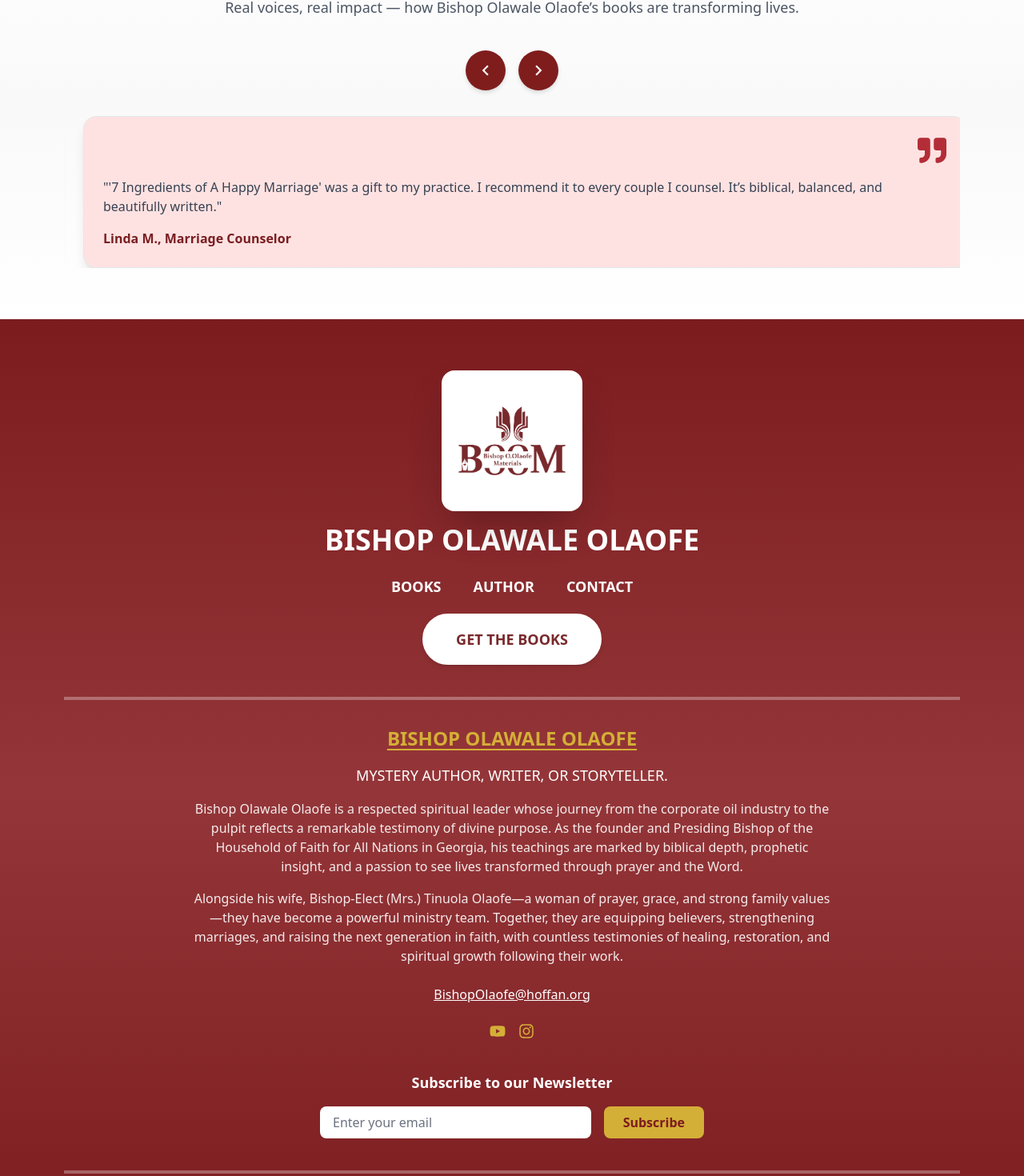
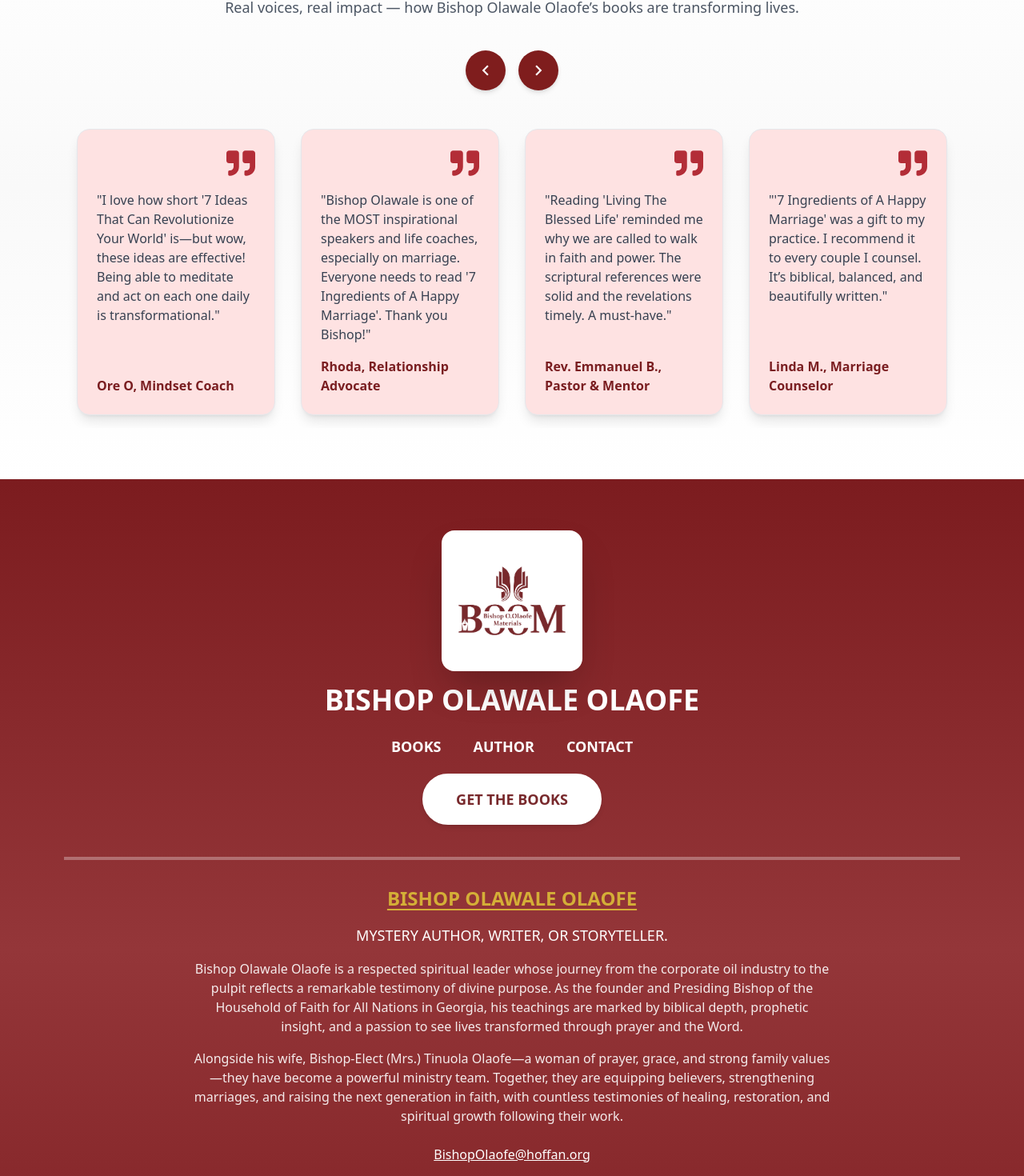
Before and after one commit to mhaawais/bishop-olawale, a Next.js app: page / in a window 1280 px wide. Shown: the part 4213-5683 px from the top of the page at 80% size. Built offline with nearby package versions, Linux system fonts and the light colour scheme.

Commit message:
updated reviews

```diff
--- a/components/footer.tsx
+++ b/components/footer.tsx
@@ -156,25 +156,25 @@ const Footer = () => {
         </div>
 
         {/* Social Icons */}
-        <div className="flex items-center justify-center space-x-4 mt-6">
-          {/* <Link
-            href="https://facebook.com"
+        <div className="flex items-center justify-center space-x-6 mt-6">
+          <Link
+            href="https://www.facebook.com/share/16uLCn5FUr/?mibextid=wwXIfr"
             target="_blank"
-            className="hover:text-white text-[#D4AF37] transition text-xl"
+            className="hover:text-white text-[#D4AF37] transition text-2xl"
           >
             <FaFacebookF />
-          </Link> */}
+          </Link>
           <Link
             href="https://www.youtube.com/@householdoffaithfan"
             target="_blank"
-            className="hover:text-white text-[#D4AF37] transition text-xl"
+            className="hover:text-white text-[#D4AF37] transition text-2xl"
           >
             <FaYoutube />
           </Link>
           <Link
             href="https://www.instagram.com/bishopolaofe/#"
             target="_blank"
-            className="hover:text-white text-[#D4AF37] transition text-xl"
+            className="hover:text-white text-[#D4AF37] transition text-2xl"
           >
             <FaInstagram />
           </Link>
--- a/components/hero3.tsx
+++ b/components/hero3.tsx
@@ -1,6 +1,6 @@
 "use client";
 
-import React, { useState, useEffect, useMemo } from "react";
+import React, { useState, useEffect } from "react";
 import { MdNavigateNext, MdNavigateBefore } from "react-icons/md";
 import { FaQuoteRight } from "react-icons/fa";
 
@@ -72,42 +72,33 @@ const getVisibleCount = (width: number) => {
 
 const Hero3 = () => {
   const [index, setIndex] = useState(0);
-  const [visibleCount, setVisibleCount] = useState(1);
+  const [visibleCount, setVisibleCount] = useState(
+    getVisibleCount(typeof window !== "undefined" ? window.innerWidth : 1200)
+  );
 
   useEffect(() => {
-    const updateVisibleCount = () => {
+    const handleResize = () =>
       setVisibleCount(getVisibleCount(window.innerWidth));
-    };
-
-    updateVisibleCount();
-    window.addEventListener("resize", updateVisibleCount);
-    return () => window.removeEventListener("resize", updateVisibleCount);
+    window.addEventListener("resize", handleResize);
+    return () => window.removeEventListener("resize", handleResize);
   }, []);
-
-  const chunkedReviews = useMemo(() => {
-    const chunks = [];
-    for (let i = 0; i < reviews.length; i += visibleCount) {
-      chunks.push(reviews.slice(i, i + visibleCount));
-    }
-    return chunks;
-  }, [visibleCount]);
 
   useEffect(() => {
     const interval = setInterval(() => {
-      setIndex((prev) => (prev + 1) % chunkedReviews.length);
+      setIndex((prev) => (prev + 1) % reviews.length);
     }, 6000);
     return () => clearInterval(interval);
-  }, [chunkedReviews.length]);
+  }, []);
 
-  const next = () => setIndex((prev) => (prev + 1) % chunkedReviews.length);
-  const prev = () =>
-    setIndex(
-      (prev) => (prev - 1 + chunkedReviews.length) % chunkedReviews.length
-    );
+  const next = () => setIndex((i) => (i + 1) % reviews.length);
+  const prev = () => setIndex((i) => (i - 1 + reviews.length) % reviews.length);
+
+  const totalWidth = (100 * reviews.length) / visibleCount;
 
   return (
     <section className="bg-gradient-to-b from-white via-[#f9f9f9] to-white py-16 px-4 sm:px-6 lg:px-20 overflow-hidden">
       <div className="max-w-7xl mx-auto">
+        {/* Heading */}
         <div className="text-center mb-10">
           <h2 className="text-[#721b1e] text-3xl sm:text-4xl lg:text-5xl font-bold mb-4">
             What Readers Are Saying
@@ -118,6 +109,7 @@ const Hero3 = () => {
           </p>
         </div>
 
+        {/* Navigation Buttons */}
         <div className="flex justify-center mb-8 gap-4">
           <button
             onClick={prev}
@@ -135,18 +127,21 @@ const Hero3 = () => {
           </button>
         </div>
 
+        {/* Review Slider */}
         <div className="relative overflow-hidden">
           <div
-            className="flex gap-4 transition-transform duration-700 ease-in-out"
+            className="flex transition-transform duration-700 ease-in-out"
             style={{
-              transform: `translateX(-${index * 100}%)`,
-              width: `${chunkedReviews.length * 100}%`,
+              width: `${totalWidth}%`,
+              transform: `translateX(-${(100 / reviews.length) * index}%)`,
             }}
           >
-            {chunkedReviews.map((group, idx) => (
-              <div key={idx} className="flex w-full gap-4 px-2 flex-shrink-0">
-                {group.map((r, i) => (
-                  <div key={i} className="w-full">
+            {reviews.map((r, i) => (
+              <div
+                key={i}
+                className="p-4"
+                style={{ width: `${100 / reviews.length}%`, flexShrink: 0 }}
+              >
                 <div className="bg-red-100 hover:bg-[#fff7f7] border border-gray-200 rounded-2xl p-6 shadow-lg h-full flex flex-col hover:shadow-red-400 hover:shadow-xl transition-shadow duration-300">
                   <FaQuoteRight className="text-4xl text-[#b32d37] mb-4 self-end" />
                   <p className="text-gray-700 text-sm sm:text-base leading-relaxed flex-grow mb-4">
@@ -159,8 +154,6 @@ const Hero3 = () => {
               </div>
             ))}
           </div>
-            ))}
-          </div>
         </div>
       </div>
     </section>
@@ -168,163 +161,3 @@ const Hero3 = () => {
 };
 
 export default Hero3;
-
-
-
-
-
-
-
-
-
-
-
-// "use client";
-
-// import React, { useState, useEffect } from "react";
-// import { MdNavigateNext, MdNavigateBefore } from "react-icons/md";
-// import { FaQuoteRight } from "react-icons/fa";
-
-// const reviews = [
-//   {
-//     name: "Julie Adepoju, Faith Counselor",
-//     review: `"I recommend '7 Things To Do When Disappointments Happen' book—it’s powerful and informative. It’s an eye-opener for anyone going through disappointment."`,
-//   },
-//   {
-//     name: "Ore O, Mindset Coach",
-//     review: `"I love how short '7 Ideas That Can Revolutionize Your World' is—but wow, these ideas are effective! Being able to meditate and act on each one daily is transformational."`,
-//   },
-//   {
-//     name: "Rhoda, Relationship Advocate",
-//     review: `"Bishop Olawale is one of the MOST inspirational speakers and life coaches, especially on marriage. Everyone needs to read '7 Ingredients of A Happy Marriage'. Thank you Bishop!"`,
-//   },
-//   {
-//     name: "Rev. Emmanuel B., Pastor & Mentor",
-//     review: `"Reading 'Living The Blessed Life' reminded me why we are called to walk in faith and power. The scriptural references were solid and the revelations timely. A must-have."`,
-//   },
-//   {
-//     name: "Linda M., Marriage Counselor",
-//     review: `"'7 Ingredients of A Happy Marriage' was a gift to my practice. I recommend it to every couple I counsel. It’s biblical, balanced, and beautifully written."`,
-//   },
-//   {
-//     name: "Samuel A., Entrepreneur",
-//     review: `"I was going through a season of confusion when I picked up 'Built To Last'. The clarity and encouragement it provided were beyond expectation."`,
-//   },
-//   {
-//     name: "Angela D., Educator",
-//     review: `"'Riches Of His Grace' helped me realign my spiritual priorities and gave me practical tools for daily living. Highly recommended for anyone seeking real growth."`,
-//   },
-//   {
-//     name: "Kendra S., Worship Leader",
-//     review: `"'Prayer That Opens Up The Mind For Creativity' is powerful. I’ve started my mornings with the declarations and have seen breakthroughs. A spiritual toolkit."`,
-//   },
-//   {
-//     name: "Dr. Felix O., Theologian",
-//     review: `"'Wisdom For Profitable Living' challenged me theologically and ministered to my heart. Bishop Olaofe has a way of making deep revelations feel personal."`,
-//   },
-//   {
-//     name: "Marianne J., Youth Director",
-//     review: `"If you’re looking for a book that will help young people grow in Christ, 'Wonders Unlimited Is Your Heritage' is it. The language is relatable, and the truth is undeniable."`,
-//   },
-//   {
-//     name: "Michael Johnson, Author & Coach",
-//     review: `"'The Power Of The Seed' shifted my mindset. Every seed now feels sacred and strategic. Powerful and practical teaching on giving and harvest."`,
-//   },
-//   {
-//     name: "Tasha Bright, Single Mom",
-//     review: `"'God Will Fix It' met me in my lowest moment. It gave me courage to pray again. God is fixing it—and I finally have peace."`,
-//   },
-//   {
-//     name: "Ruth Adefemi, Financial Advisor",
-//     review: `"'7 Ways To Make More Money' is rooted in scripture but delivers clear, actionable insights. I implemented two ideas and saw financial change fast."`,
-//   },
-//   {
-//     name: "Debbie Chen, Ministry Volunteer",
-//     review: `"'Seven Ways To Solve Problems' is such a powerful roadmap for breakthrough. I’ve been stuck for months—this gave me clarity and spiritual strategy."`,
-//   },
-// ];
-
-// const getVisibleCount = (width: number) => {
-//   if (width >= 1024) return 4;
-//   if (width >= 768) return 3;
-//   if (width >= 640) return 2;
-//   return 1;
-// };
-
-// const Hero3 = () => {
-//   const [index, setIndex] = useState(0);
-//   const [visibleCount, setVisibleCount] = useState(getVisibleCount(typeof window !== "undefined" ? window.innerWidth : 1200));
-
-//   useEffect(() => {
-//     const handleResize = () => setVisibleCount(getVisibleCount(window.innerWidth));
-//     window.addEventListener("resize", handleResize);
-//     return () => window.removeEventListener("resize", handleResize);
-//   }, []);
-
-//   useEffect(() => {
-//     const interval = setInterval(() => {
-//       setIndex((prev) => (prev + 1) % reviews.length);
-//     }, 6000);
-//     return () => clearInterval(interval);
-//   }, []);
-
-//   const next = () => setIndex((i) => (i + 1) % reviews.length);
-//   const prev = () => setIndex((i) => (i - 1 + reviews.length) % reviews.length);
-
-//   const totalWidth = (100 * reviews.length) / visibleCount;
-
-//   return (
-//     <section className="bg-gradient-to-b from-white via-[#f9f9f9] to-white py-16 px-4 sm:px-6 lg:px-20 overflow-hidden">
-//       <div className="max-w-7xl mx-auto">
-//         {/* Heading */}
-//         <div className="text-center mb-10">
-//           <h2 className="text-[#721b1e] text-3xl sm:text-4xl lg:text-5xl font-bold mb-4">
-//             What Readers Are Saying
-//           </h2>
-//           <p className="text-gray-600 text-base sm:text-lg max-w-3xl mx-auto">
-//             Real voices, real impact — how Bishop Olawale Olaofe’s books are transforming lives.
-//           </p>
-//         </div>
-
-//         {/* Navigation Buttons */}
-//         <div className="flex justify-center mb-8 gap-4">
-//           <button onClick={prev} aria-label="Previous" className="p-3 bg-red-900 hover:bg-gray-800 rounded-full shadow-md">
-//             <MdNavigateBefore size={26} className="text-white" />
-//           </button>
-//           <button onClick={next} aria-label="Next" className="p-3 bg-red-900 hover:bg-gray-800 rounded-full shadow-md">
-//             <MdNavigateNext size={26} className="text-white" />
-//           </button>
-//         </div>
-
-//         {/* Review Slider */}
-//         <div className="relative overflow-hidden">
-//           <div
-//             className="flex transition-transform duration-700 ease-in-out"
-//             style={{
-//               width: `${totalWidth}%`,
-//               transform: `translateX(-${(100 / reviews.length) * index}%)`,
-//             }}
-//           >
-//             {reviews.map((r, i) => (
-//               <div
-//                 key={i}
-//                 className="p-4"
-//                 style={{ width: `${100 / reviews.length}%`, flexShrink: 0 }}
-//               >
-//                 <div className="bg-red-100 hover:bg-[#fff7f7] border border-gray-200 rounded-2xl p-6 shadow-lg h-full flex flex-col hover:shadow-red-400 hover:shadow-xl transition-shadow duration-300">
-//                   <FaQuoteRight className="text-4xl text-[#b32d37] mb-4 self-end" />
-//                   <p className="text-gray-700 text-sm sm:text-base leading-relaxed flex-grow mb-4">
-//                     {r.review}
-//                   </p>
-//                   <h3 className="font-bold text-[#7a1e21] text-sm sm:text-base">{r.name}</h3>
-//                 </div>
-//               </div>
-//             ))}
-//           </div>
-//         </div>
-//       </div>
-//     </section>
-//   );
-// };
-
-// export default Hero3;
```
Also changed, not shown: components/hero.tsx (+0 -53 lines). Lines whose indentation alone changed are shown as unchanged.
